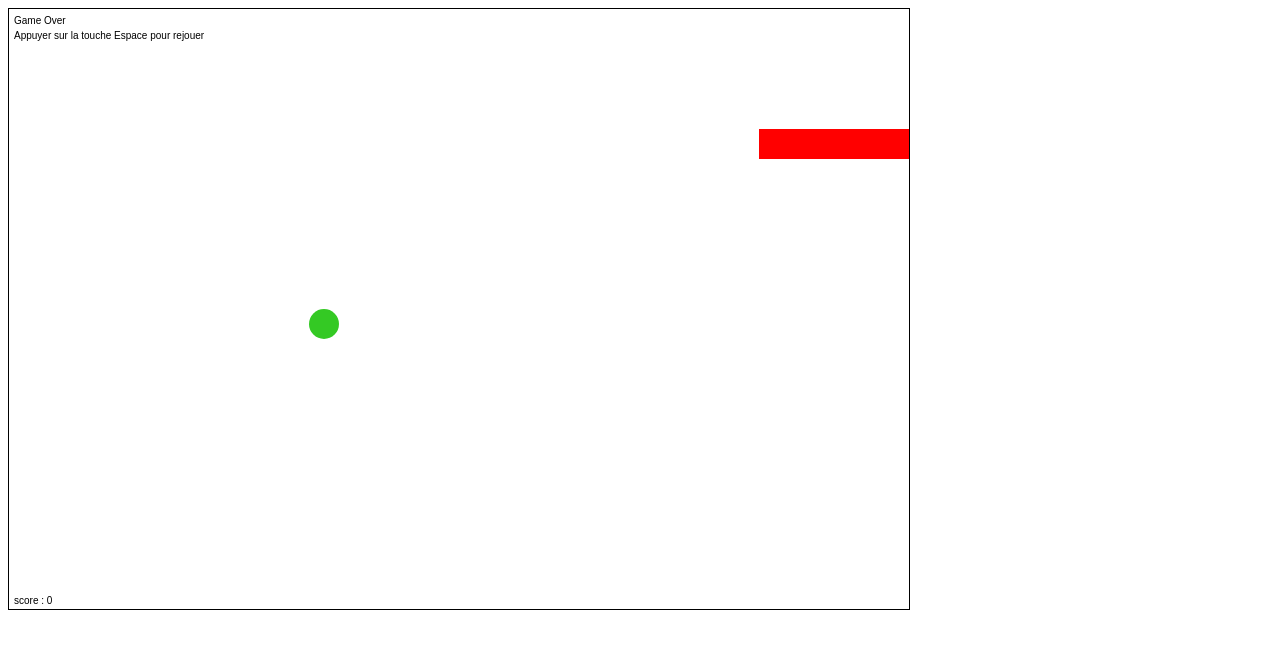
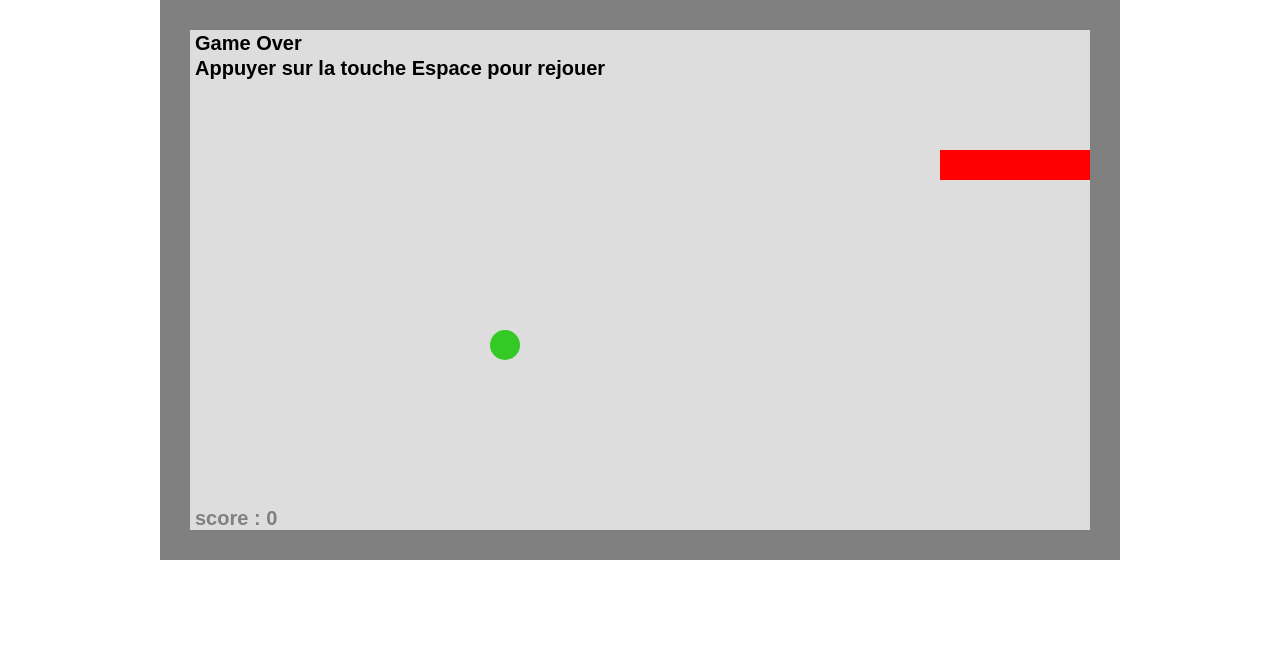
Before and after one commit to Salim-T/simpleSnakeGameJs, a plain HTML site: page index.html in a window 1280 px wide. Drawn offline with Linux system fonts and the light colour scheme.

Commit message:
add some css

```diff
--- a/index.html
+++ b/index.html
@@ -7,7 +7,7 @@
 
     <title>Jeu du serpent</title>
 </head>
-<body>
+<body style="margin: 0;">
     <script src="script.js"></script>
 </body>
 </html>
--- a/script.js
+++ b/script.js
@@ -1,7 +1,7 @@
 window.onload = function()
 {
     let canvasWidth = 900;
-    let canvasHeight = 600;
+    let canvasHeight = 500;
     let blockSize = 30;
     let ctx;
     let delay = 100;
@@ -19,7 +19,11 @@ window.onload = function()
         let canvas = document.createElement('canvas');
         canvas.width = canvasWidth;
         canvas.height = canvasHeight;
-        canvas.style.border = "1px solid";
+        canvas.style.border = "30px solid gray";
+        canvas.style.margin = "0px auto";
+        canvas.style.display = "block";
+        canvas.style.backgroundColor = "#ddd";
+
         document.body.appendChild(canvas);
         ctx = canvas.getContext('2d');
         snakee = new Snake([[6,4], [5,4], [4,4],[3,4],[2,4]], "right");
@@ -62,8 +66,10 @@ window.onload = function()
     function gameOver()
     {
         ctx.save();
-        ctx.fillText("Game Over", 5, 15);
-        ctx.fillText("Appuyer sur la touche Espace pour rejouer", 5, 30);
+        ctx.font = "bold 20px sans-serif";
+        ctx.fillStyle = "black";
+        ctx.fillText("Game Over", 5, 20);
+        ctx.fillText("Appuyer sur la touche Espace pour rejouer", 5, 45);
         ctx.restore();
     }
 
@@ -77,6 +83,8 @@ window.onload = function()
 
     function drawScore(){
         ctx.save();
+        ctx.font = "bold 20px sans-serif";
+        ctx.fillStyle = "gray";
         ctx.fillText("score : " + score.toString(), 5, canvasHeight - 5);
         ctx.restore();
     }
```
